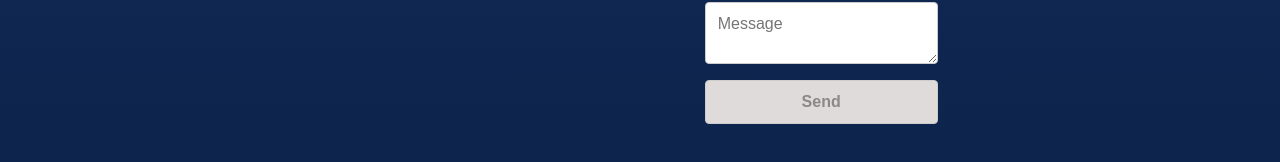
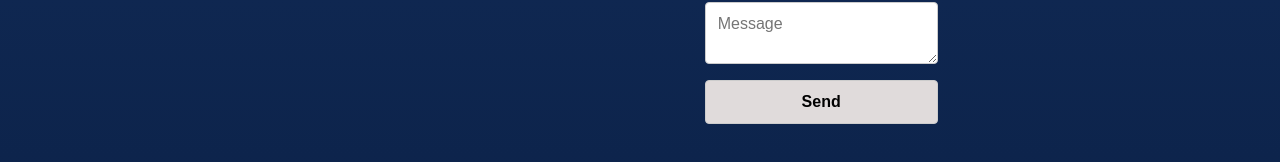
Before and after one commit to Sakshi-Simform/portfolio, a React (Vite) app: page / in a window 1280 px wide. Shown: the part 3496-3658 px from the top of the page. Built offline with nearby package versions, Linux system fonts and the light colour scheme.

Commit message:
feature: change color of submit btn

```diff
--- a/src/styles/Contact.module.css
+++ b/src/styles/Contact.module.css
@@ -84,7 +84,7 @@
   padding: 12px;
   font-weight: bold;
   background-color: #e0dbdb;
-  color: #8b8888;
+  color: #000000;
   border: none;
   border-radius: 4px;
   cursor: pointer;
```
